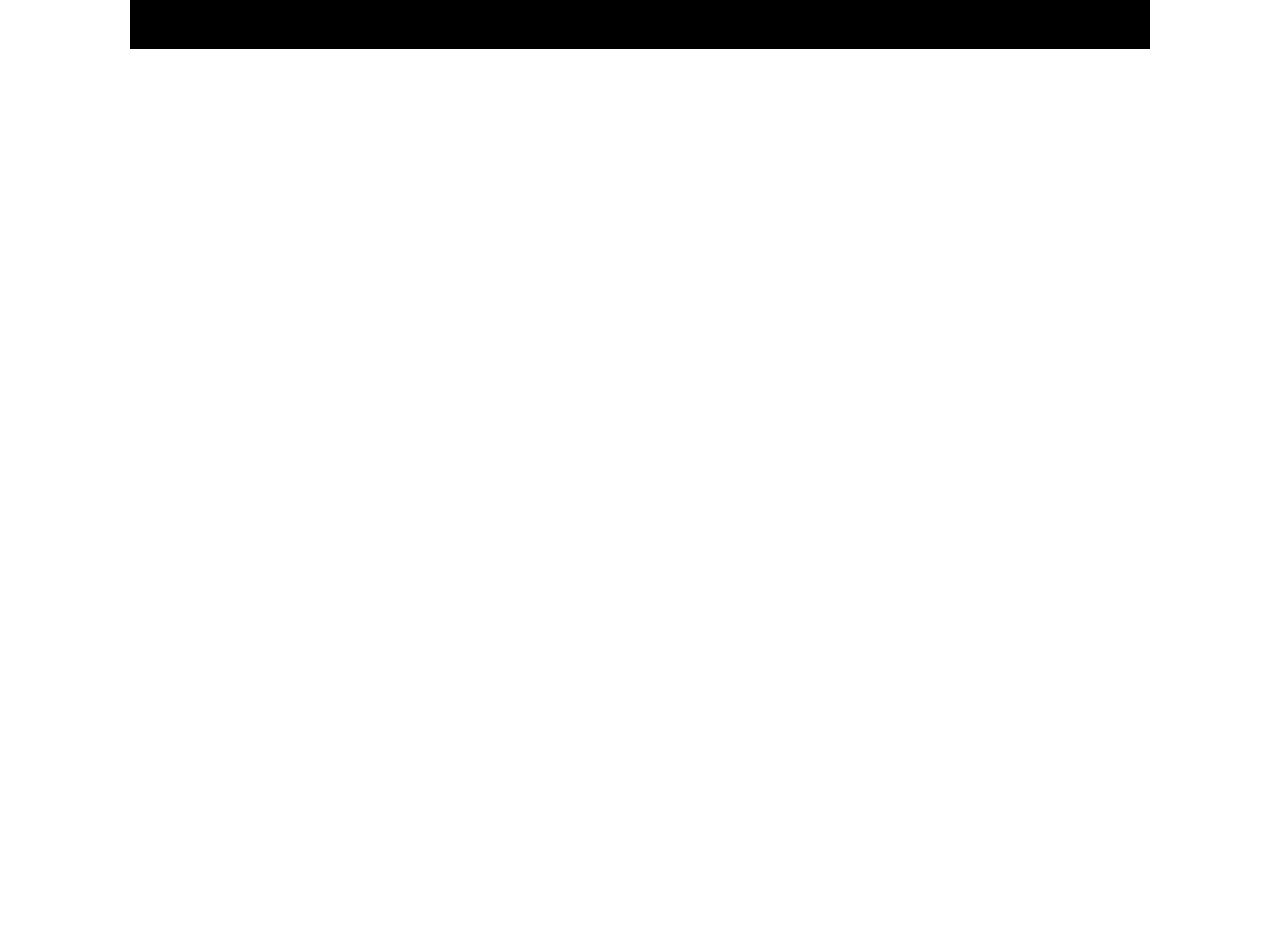
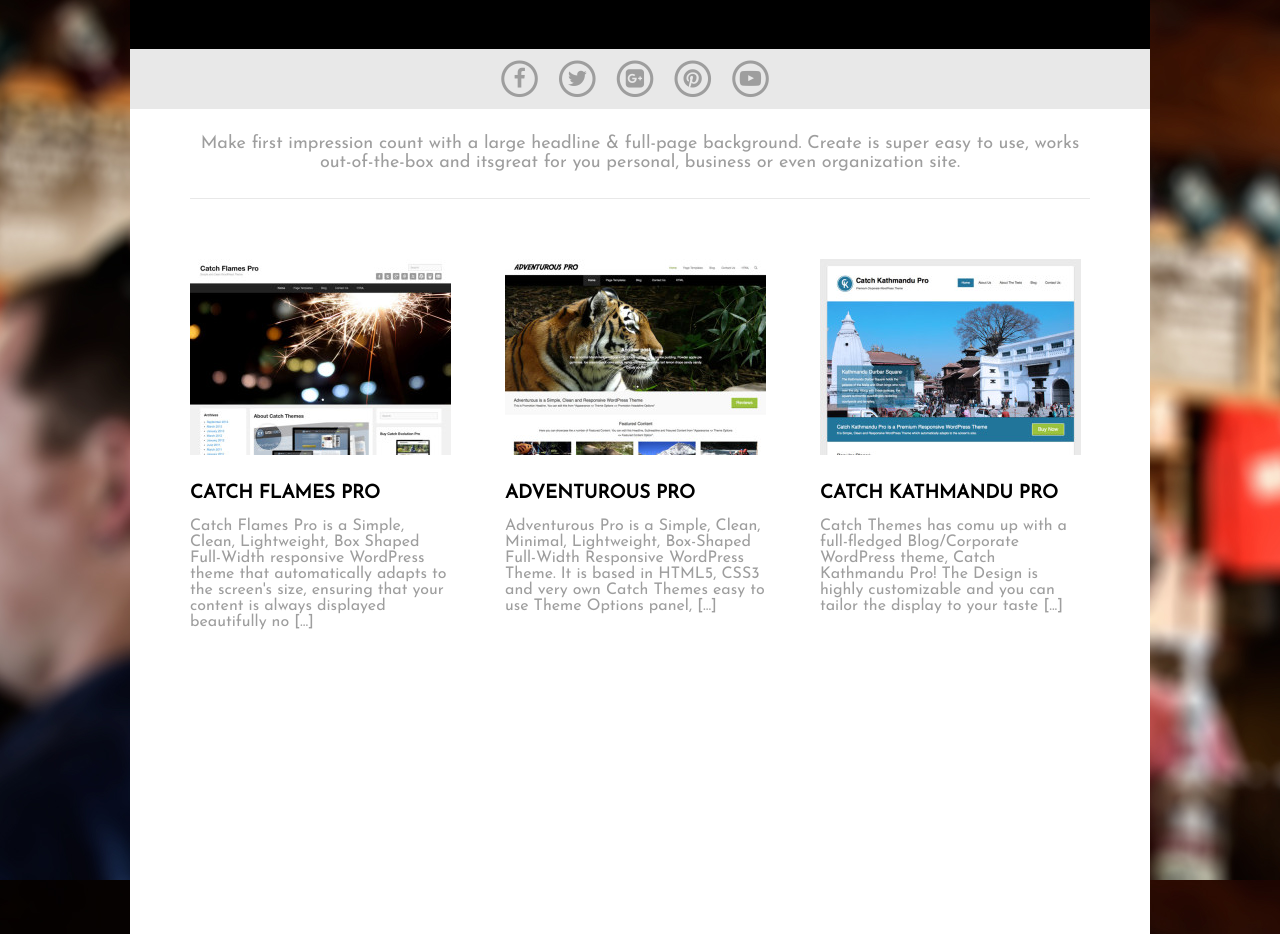
Before and after one commit to Dameluccia/Challenge-1, a plain HTML site: page index.html in a window 1280 px wide. Shown: the part 320-1254 px from the top of the page. Before the commit the page ends 800 px from the top, so only its background shows below. Drawn offline with Linux system fonts and the light colour scheme.

Commit message:
on continue

```diff
--- a/index.html
+++ b/index.html
@@ -8,7 +8,7 @@
     <link rel="stylesheet" href="https://maxcdn.bootstrapcdn.com/font-awesome/4.5.0/css/font-awesome.min.css">
     <link rel="stylesheet" type="text/css" href="style.css">
   </head>
-
+<body>
 <main>
     <nav class="font-size">
       <ul>
@@ -31,7 +31,98 @@
    ORGANIZATION</h3>
   </header>
 
-  <body>
+  <section class="facebook">
+    <ul>
+
+    <li>
+    <span class="fa-stack fa-lg">
+      <i class="fa fa-circle-thin fa-stack-2x"></i>
+      <i class="fa fa-facebook fa-stack-1x"></i>
+    </span>
+  </li>
+
+    <li>
+    <span class="fa-stack fa-lg">
+      <i class="fa fa-circle-thin fa-stack-2x"></i>
+      <i class="fa fa-twitter fa-stack-1x"></i>
+    </span>
+  </li>
+
+    <li>
+    <span class="fa-stack fa-lg">
+      <i class="fa fa-circle-thin fa-stack-2x"></i>
+      <i class="fa fa-google-plus-square fa-stack-1x"></i>
+    </span>
+  </li>
+
+    <li>
+    <span class="fa-stack fa-lg">
+      <i class="fa fa-circle-thin fa-stack-2x"></i>
+      <i class="fa fa-pinterest fa-stack-1x"></i>
+    </span>
+  </li>
+
+    <li>
+    <span class="fa-stack fa-lg">
+      <i class="fa fa-circle-thin fa-stack-2x"></i>
+      <i class="fa fa-youtube-play fa-stack-1x"></i>
+    </span>
+  </li>
+</ul>
+  </section>
+
+  <section class="texte">
+    <p>Make first impression count with a large headline & full-page background.
+Create is super easy to use, works out-of-the-box and itsgreat for you personal,
+business or even organization site.
+    </p>
+  </section>
+
+
+
+<section class="touslesarticles">
+
+<article class="article">
+  <div class="div1">
+     <img src="images/image1.jpg">
+  </div>
+  <div class="div2">
+    <h3>CATCH FLAMES PRO</h3>
+    <p>Catch Flames Pro is a Simple, Clean, Lightweight, Box Shaped Full-Width
+      responsive WordPress theme that automatically adapts to the screen's size,
+      ensuring that your content is always displayed beautifully no [...]
+    </p>
+  </div>
+</article>
+
+<article class="article article2">
+  <div class="div1">
+    <img src="images/image2.jpg">
+  </div>
+  <div class="div2">
+    <h3>ADVENTUROUS PRO</h3>
+    <p>Adventurous Pro is a Simple, Clean, Minimal, Lightweight, Box-Shaped
+      Full-Width Responsive WordPress Theme. It is based in HTML5, CSS3 and
+      very own Catch Themes easy to use Theme Options panel, [...]
+    </p>
+  </div>
+  </article>
+
+<article class="article">
+      <div class="div1">
+    <img src="images/image3.jpg">
+  </div>
+    <div class="div2">
+    <h3>CATCH KATHMANDU PRO</h3>
+    <p>Catch Themes has comu up with a full-fledged Blog/Corporate WordPress
+      theme, Catch Kathmandu Pro! The Design is highly customizable and you
+      can tailor the display to your taste [...]
+    </p>
+  </div>
+</article>
+<div class="clear"></div>
+</section>
+
 
   </body>
 </main>
--- a/style.css
+++ b/style.css
@@ -9,10 +9,14 @@
 .clear{
   clear: both;
 }
+body{
+  background-image: url(images/bg.jpg);
+}
 main{
   width: 1020px;
   margin: auto;
   font-family: "Josefin Sans", Bitter;
+  background-color: white;
 }
 nav{
     text-align: center;
@@ -40,7 +44,12 @@ header{
 
 header .fa-circle {
   font-size: 8px;
-  padding-bottom: 5px;
+  margin-top: 3px;
+  vertical-align: top;
+  color: #cfa205;
+}
+section ul .fa-circle-o{
+  font-size: 30px;
 }
 
 header h1{
@@ -51,3 +60,60 @@ header h1{
   padding-top: 20px;
 
 }
+.facebook{
+  background-color : #e8e8e8;
+  height : 60px;
+  text-align: center;
+}
+i{
+  color : #9e9e9e;
+
+}
+
+section li{
+  list-style-type: none;
+  display: inline-block;
+  margin-top: 9px;
+  padding-right: 10px;
+}
+
+.texte{
+  width: 900px;
+  height: 90px;
+  padding-top: 25px;
+  text-align: center;
+  margin: auto;
+  border-bottom: 1px solid #e8e8e8;
+  color : #9e9e9e;
+  font-size: 18px;
+
+}
+
+.div1{
+  width: 260px;
+  height: 195px;
+}
+.div2{
+  width: 260px;
+  height: 480px;
+  padding-top: 30px;
+}
+article{
+  float: left;
+  margin-top: 60px;
+}
+.article2{
+  margin-left:55px;
+  margin-right: 55px;
+}
+.touslesarticles{
+  width: 900px;
+  margin: auto;
+}
+
+article p{
+  color : #9e9e9e;
+}
+article h3{
+  padding-bottom: 15px;
+}
```
Also changed, not shown: images/bg.jpg (added), images/image1.jpg (added), images/image2.jpg (added), images/image3.jpg (added).
